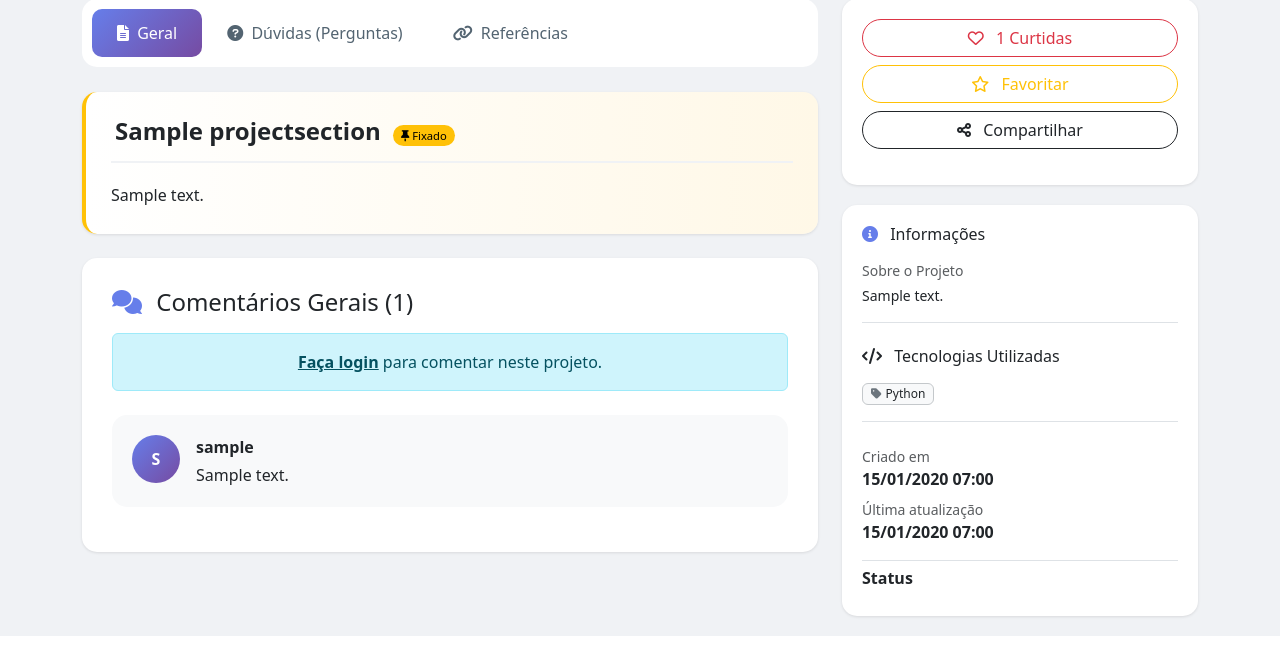
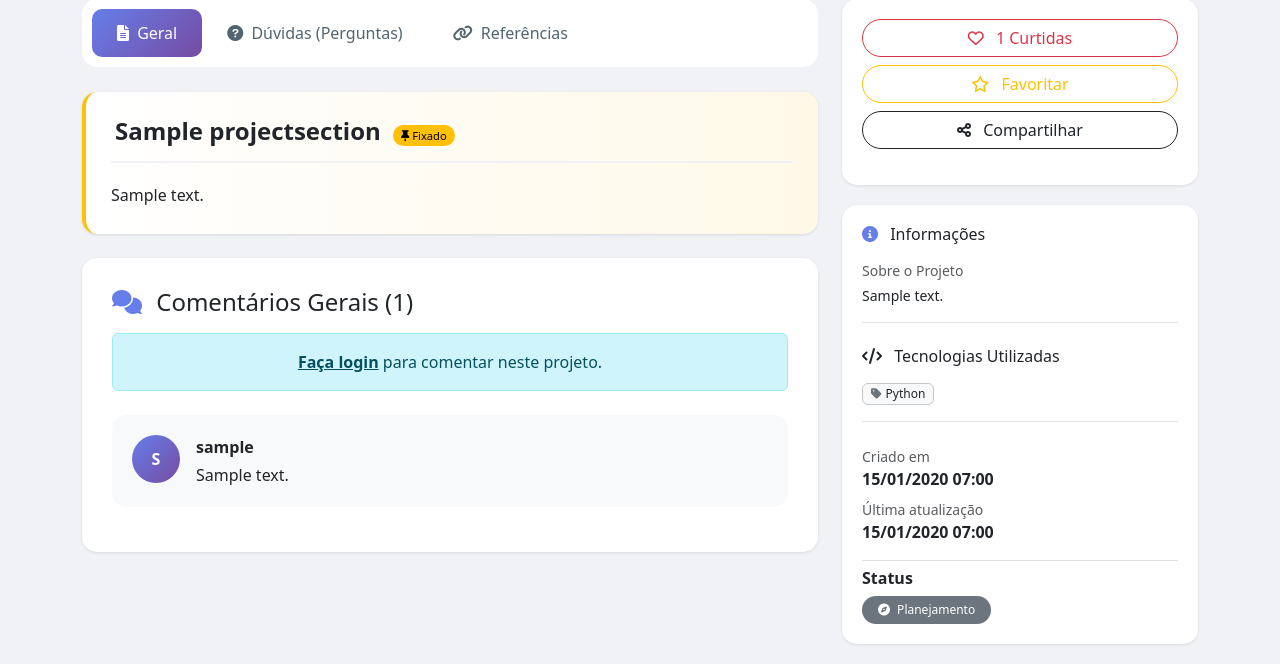
Before and after one commit to ImJotaM/DevBasement, a Django app: a page that uses projects/templates/projects/project_detail.html in a window 1280 px wide. Shown: the part 320-984 px from the top of the page. Before the commit the page ends 956 px from the top, so only its background shows below. Run offline with Django 5.2, Linux system fonts and the light colour scheme; data comes from the database, SQL or seed files in the repository; tables that the repository leaves empty hold one stand-in row (values such as "Sample post"); some libraries are stand-ins or nearby versions.

Commit message:
fix: Project status not appearing to users which are not owner of project

```diff
--- a/accounts/views.py
+++ b/accounts/views.py
@@ -125,7 +125,7 @@ def profile_view(request, username=None):
     context = {
         'profile_user': profile_user,
         'projects': user_projects,
-        'projects_count': user_projects.count(), # Contador dinâmico ajustado pela privacidade
+        'projects_count': user_projects.count(),
         'liked_projects': liked_projects,
         'favorited_projects': favorited_projects,
         'user_favorited_project_ids': user_favorited_project_ids,
@@ -133,7 +133,7 @@ def profile_view(request, username=None):
         'following_count': following_count,
         'total_likes': total_likes,
         'user_liked_project_ids': user_liked_project_ids,
-        'is_owner': is_owner, # Enviado ao contexto caso queira esconder abas inteiras no HTML
+        'is_owner': is_owner,
     }
 
     return render(request, 'accounts/profile.html', context)
--- a/projects/templates/projects/project_detail.html
+++ b/projects/templates/projects/project_detail.html
@@ -302,6 +302,24 @@
                         </select>
                         <button type="submit" class="btn btn-sm btn-primary mt-2">Salvar Status</button>
                     </form>
+                    {% else %}
+                        {% if project.status == 'planning' %}
+                            <span class="badge bg-secondary text-white px-3 py-2 rounded-pill fw-medium">
+                                <i class="fas fa-compass me-1"></i> Planejamento
+                            </span>
+                        {% elif project.status == 'in_progress' %}
+                            <span class="badge bg-primary text-white px-3 py-2 rounded-pill fw-medium">
+                                <i class="fas fa-spinner fa-spin me-1"></i> Em Desenvolvimento
+                            </span>
+                        {% elif project.status == 'completed' %}
+                            <span class="badge bg-success text-white px-3 py-2 rounded-pill fw-medium">
+                                <i class="fas fa-check-circle me-1"></i> Concluído
+                            </span>
+                        {% else %}
+                            <span class="badge bg-dark text-white px-3 py-2 rounded-pill fw-medium">
+                                Não Especificado
+                            </span>
+                        {% endif %}
                     {% endif %}
                 </div>
             </div>
```
